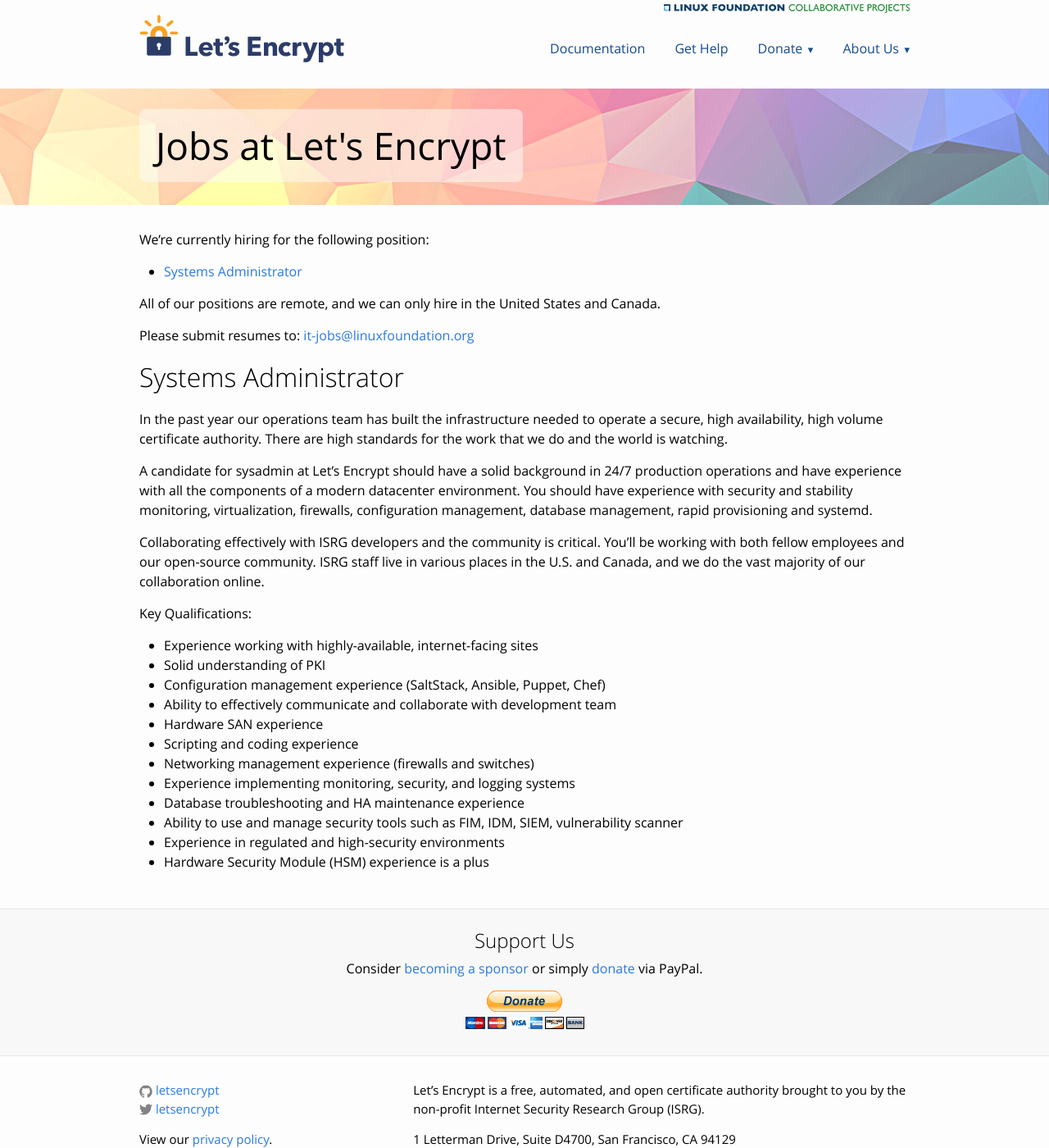
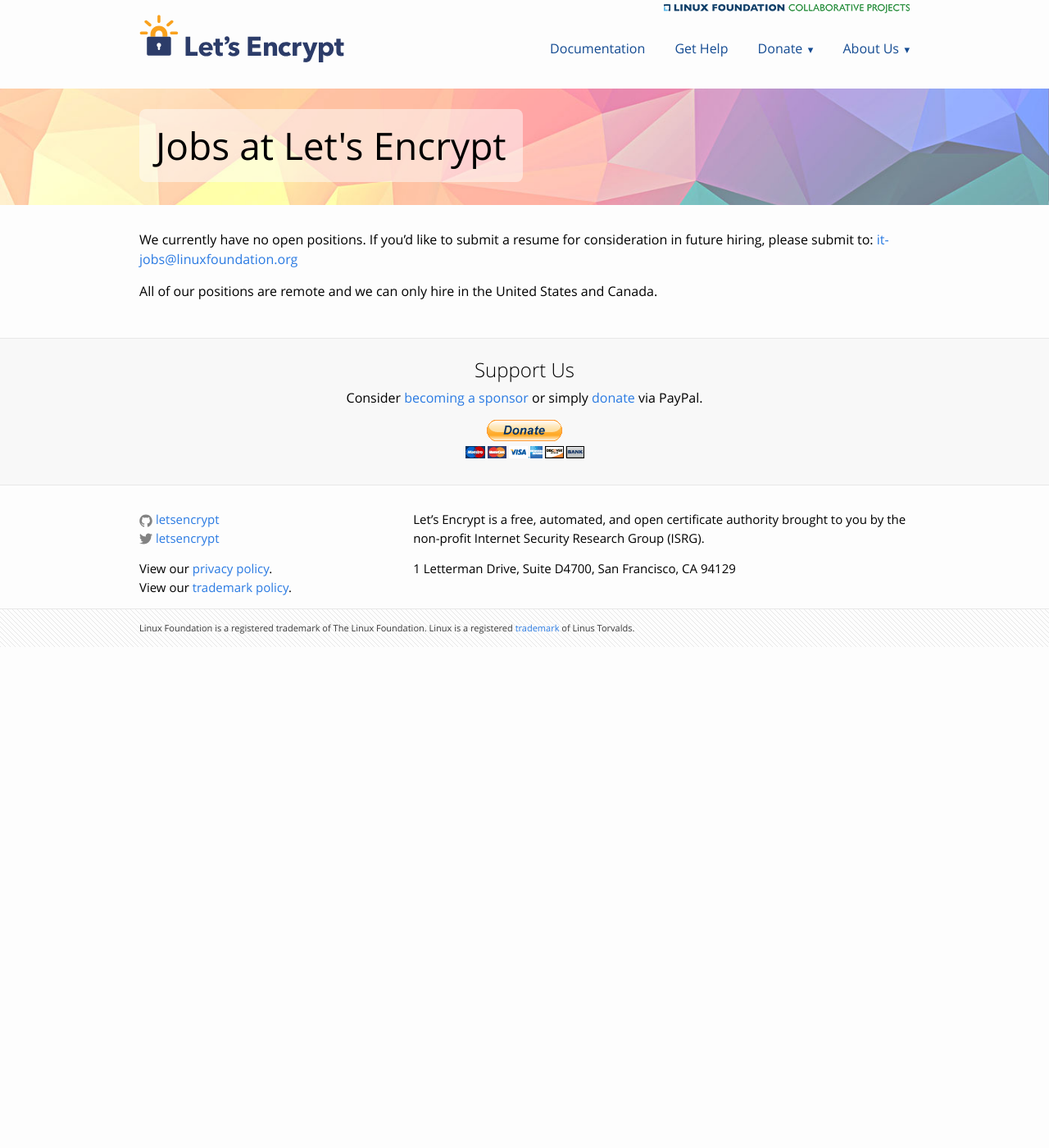
Before and after one commit to snowman1120/website, a Jekyll site: the page built from jobs.md, in a window 1280 px wide and 1400 px high. Shown: the whole window at 82% size. Built offline with Jekyll 4.4.1, drawn with Linux system fonts in a browser that asks for light colours.

Commit message:
Close Sysadmin job listing (#80)
Position is filled.

```diff
--- a/jobs.md
+++ b/jobs.md
@@ -5,33 +5,6 @@ permalink: /jobs/
 top_graphic: 4
 ---
 
-We're currently hiring for the following position:
+We currently have no open positions. If you'd like to submit a resume for consideration in future hiring, please submit to: <it-jobs@linuxfoundation.org>
 
-* [Systems Administrator](#systems-administrator)
-
-All of our positions are remote, and we can only hire in the United States and Canada.
-
-Please submit resumes to: <it-jobs@linuxfoundation.org>
-
-# Systems Administrator
-
-In the past year our operations team has built the infrastructure needed to operate a secure, high availability, high volume certificate authority. There are high standards for the work that we do and the world is watching.
-
-A candidate for sysadmin at Let's Encrypt should have a solid background in 24/7 production operations and have experience with all the components of a modern datacenter environment. You should have experience with security and stability monitoring, virtualization, firewalls, configuration management, database management, rapid provisioning and systemd.
-
-Collaborating effectively with ISRG developers and the community is critical. You’ll be working with both fellow employees and our open-source community. ISRG staff live in various places in the U.S. and Canada, and we do the vast majority of our collaboration online.
-
-Key Qualifications:
-
-* Experience working with highly-available, internet-facing sites
-* Solid understanding of PKI
-* Configuration management experience (SaltStack, Ansible, Puppet, Chef)
-* Ability to effectively communicate and collaborate with development team
-* Hardware SAN experience
-* Scripting and coding experience
-* Networking management experience (firewalls and switches)
-* Experience implementing monitoring, security, and logging systems
-* Database troubleshooting and HA maintenance experience
-* Ability to use and manage security tools such as FIM, IDM, SIEM, vulnerability scanner
-* Experience in regulated and high-security environments
-* Hardware Security Module (HSM) experience is a plus
+All of our positions are remote and we can only hire in the United States and Canada.
```
